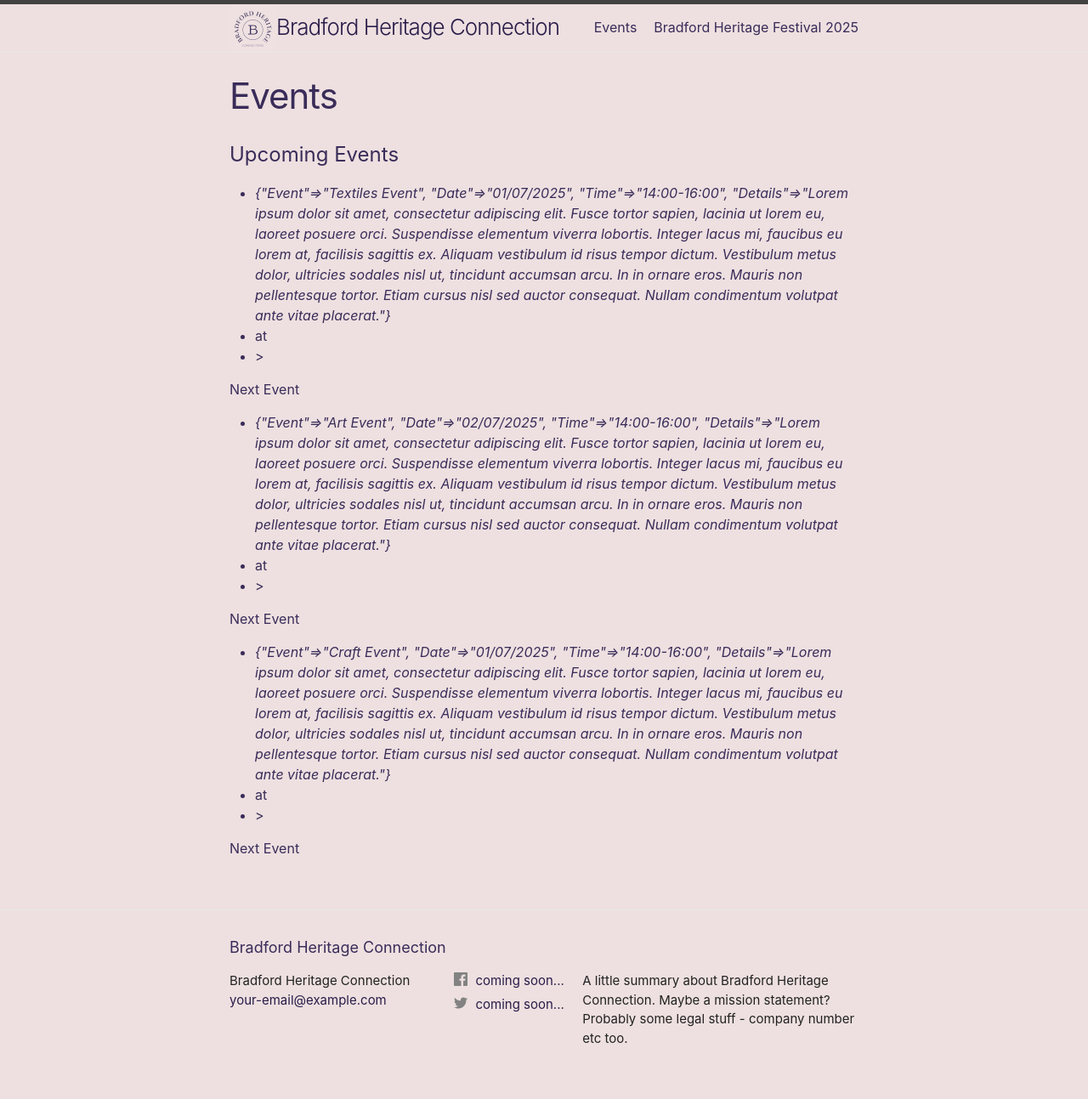
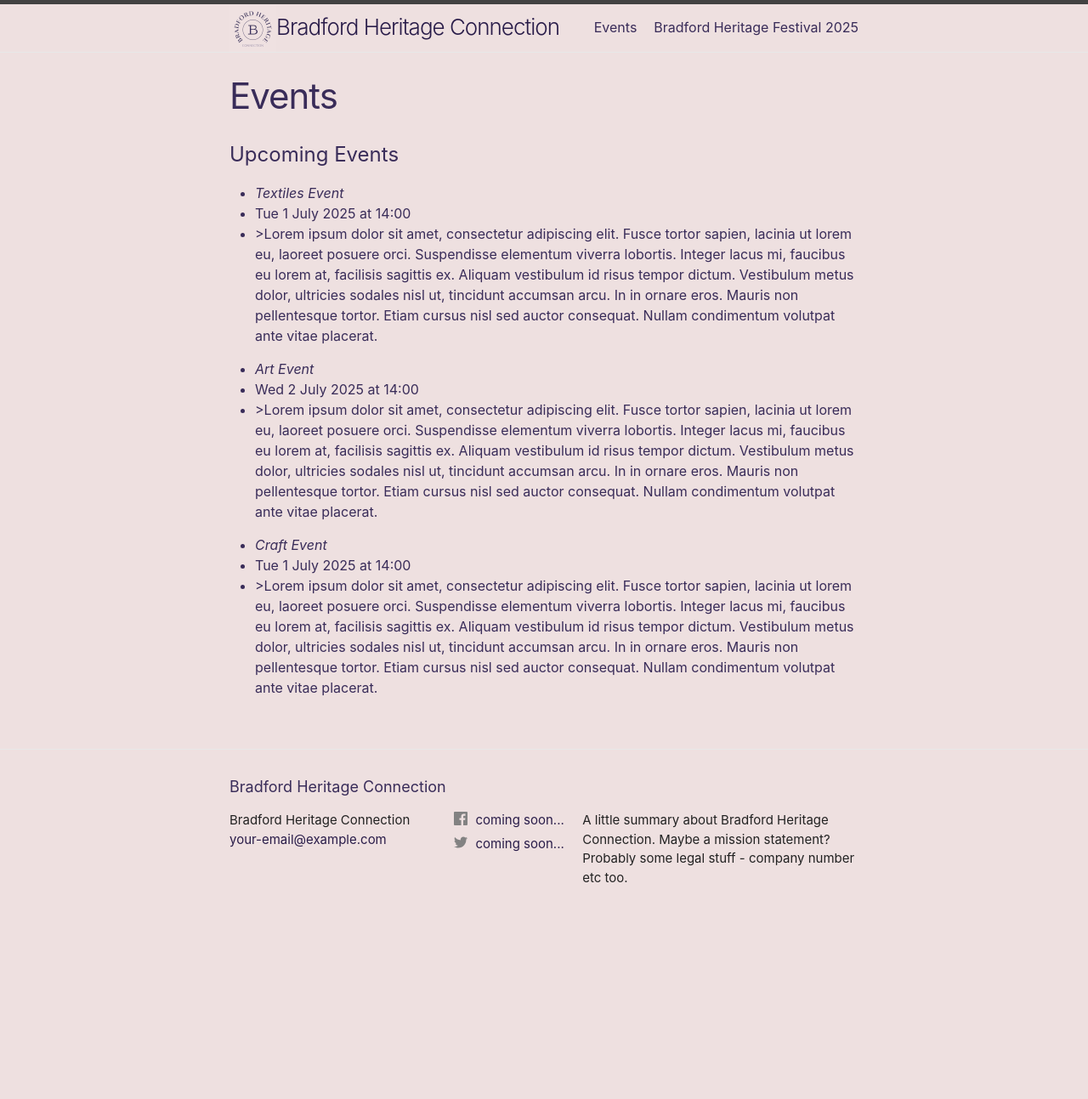
Before and after one commit to jwingfield/bhc2, a Jekyll site: the page built from events.markdown, in a window 1280 px wide. Shown: the whole page at 85% size. Built offline with Jekyll 4.4.1, drawn with Linux system fonts in a browser that asks for light colours; after the commit the page ends 1104 px from its top, so only the background shows below that.

Commit message:
Updated references to fields to be explicit

```diff
--- a/events.markdown
+++ b/events.markdown
@@ -8,13 +8,10 @@ title: Events
 
 # Upcoming Events
 
-{% for Event in site.data.bhc-events %}
+{% for event in site.data.bhc-events %}
   <ul>
-    <li><em>{{Event}}</em></li>
-      <li>{{Date | date: "%a %-d %B %Y"}} at {{Time | date: "%H:%M" }}</li>
-    <li>>{{Details}}</li>
+    <li><em>{{event.Event}}</em></li>
+      <li>{{event.Date | date: "%a %-d %B %Y"}} at {{event.Time | date: "%H:%M" }}</li>
+    <li>>{{event.Details}}</li>
   </ul>
-
-Next Event
-
 {% endfor %}
```
